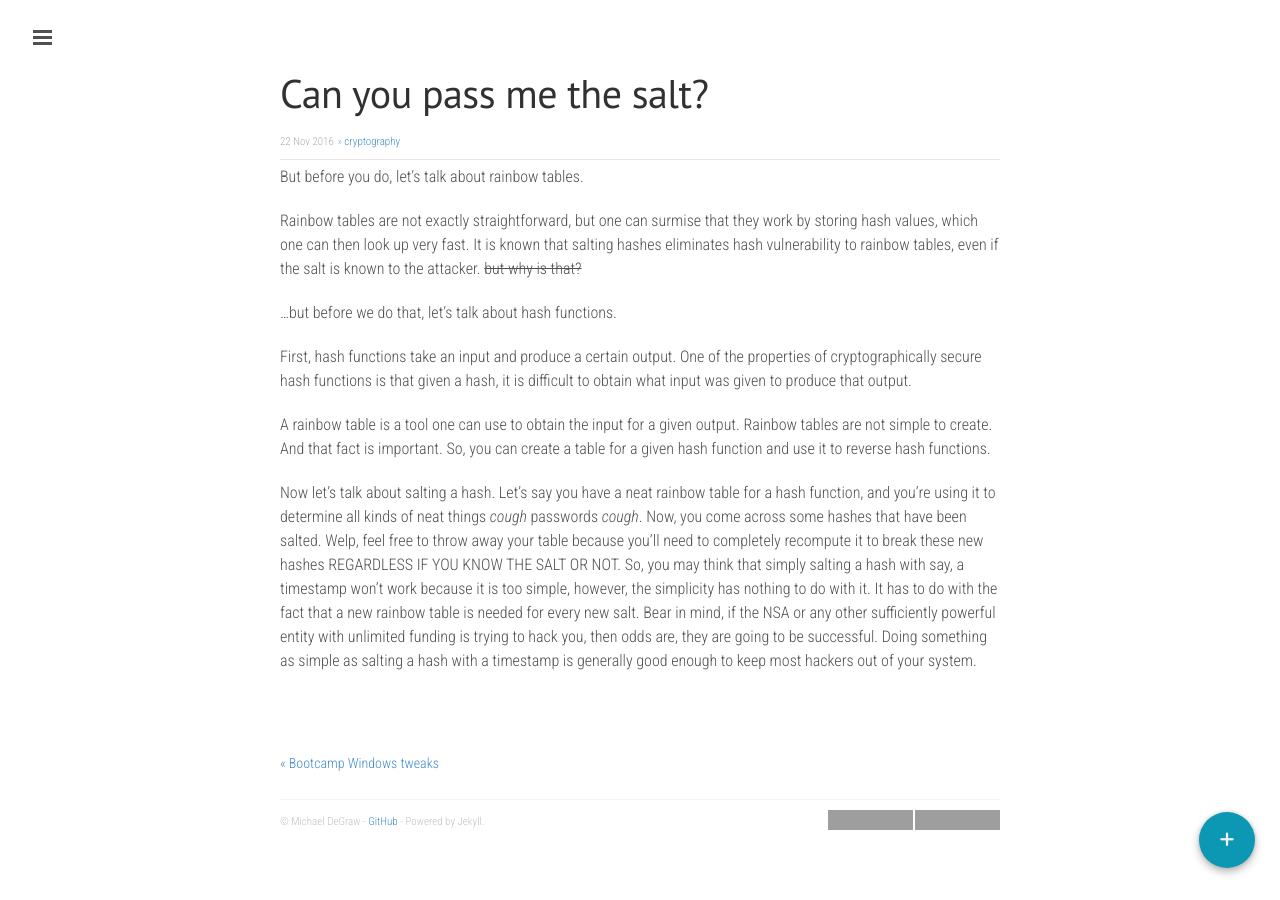
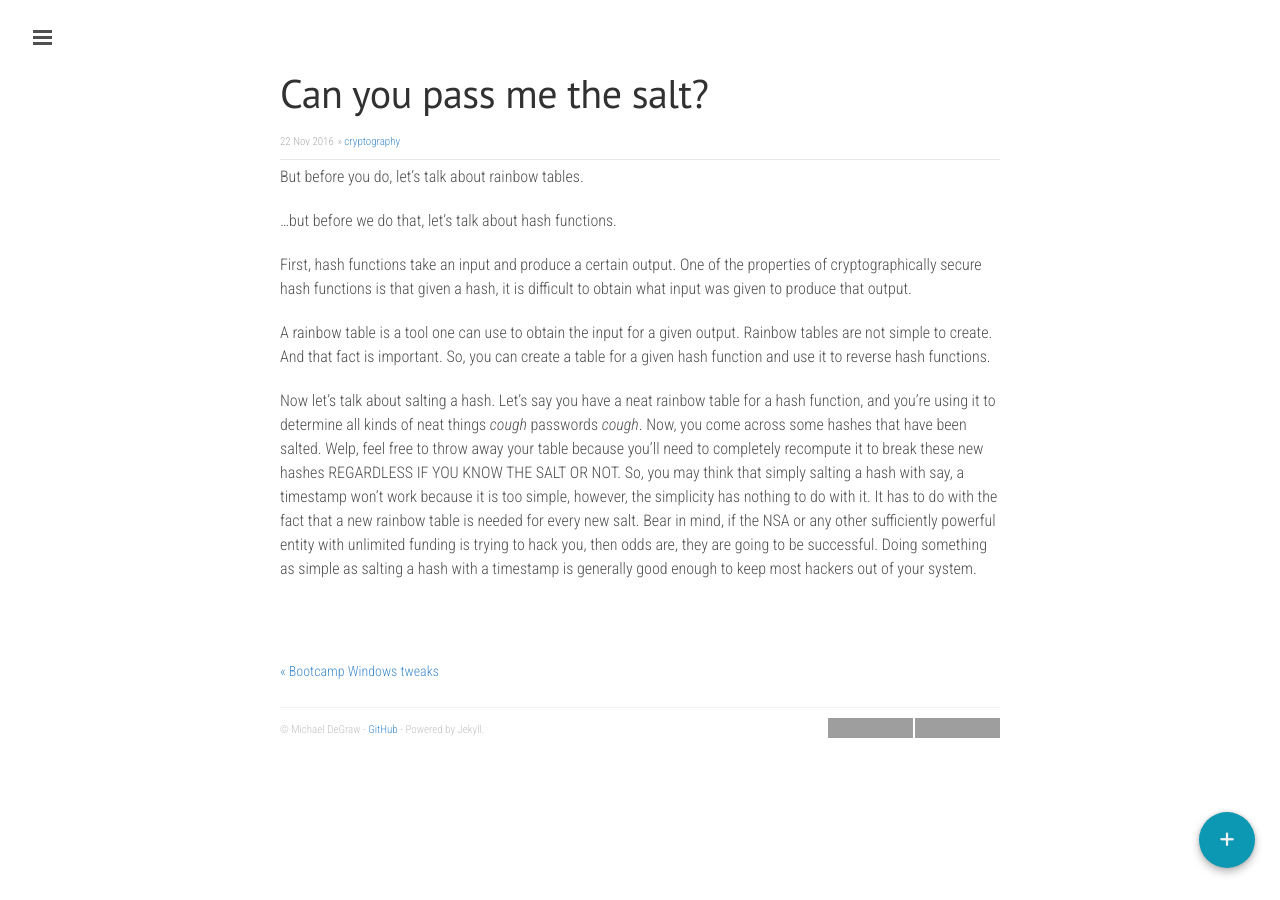
Before and after one commit to electr0sheep/electr0sheep.github.io, a Jekyll site: the page built from _posts/2016-11-22-salt.md, in a window 1280 px wide. Built offline with Jekyll 4.4.1, drawn with Linux system fonts in a browser that asks for light colours; nearby versions of some CDN libraries; comment, search, counter and statistics services are not loaded; grey boxes are pictures that could not be loaded.

Commit message:
Didn't mean to include that

```diff
--- a/_posts/2016-11-22-salt.md
+++ b/_posts/2016-11-22-salt.md
@@ -6,8 +6,6 @@ category: cryptography
 
 But before you do, let's talk about rainbow tables.
 
-Rainbow tables are not exactly straightforward, but one can surmise that they work by storing hash values, which one can then look up very fast. It is known that salting hashes eliminates hash vulnerability to rainbow tables, even if the salt is known to the attacker. ~~but why is that?~~
-
 ...but before we do that, let's talk about hash functions.
 
 First, hash functions take an input and produce a certain output. One of the properties of cryptographically secure hash functions is that given a hash, it is difficult to obtain what input was given to produce that output.
```
